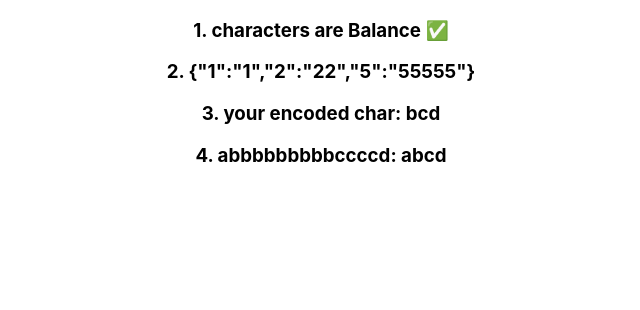
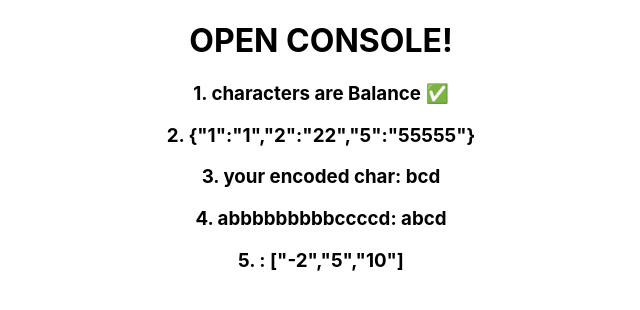
Before and after one commit to M-Hosseini80/mst-arman-challenges, a React (Create React App) app: page / in a window 1280 px wide. Shown: the top 310 px of the page, without its empty margins (319-959 px from the left). Built offline with nearby package versions, Linux system fonts and the light colour scheme.

Commit message:
Operations project, Done!

```diff
--- a/src/App.js
+++ b/src/App.js
@@ -3,13 +3,16 @@ import IsBalance from './components/Is-balance';
 import GetRepeatedInfo from './components/Get-repeated-info';
 import Encoder from './components/Encoder';
 import RemoveRepetitive from './components/Remove-repetitive';
+import Operations from './components/Operations';
 function App() {
   return (
     <div className="App">
+      <h1>OPEN CONSOLE!</h1>
       <IsBalance input="(){{}}" />
       <GetRepeatedInfo number="125" />
       <Encoder inputString="abz" repeatCount="2" />
       <RemoveRepetitive string="abbbbbbbbbccccd" />
+      <Operations ops="-2 5 D + R" />
     </div>
   );
 }
--- /dev/null
+++ b/src/components/Operations.js
@@ -0,0 +1,31 @@
+import React from 'react'
+
+export default function Operations({ ops }) {
+    let result = []
+    let temp;
+    ops.split(" ").map((str, index) => {
+        if (!isNaN(str)) {
+            result.push(str)
+            console.log(result)
+        } else if (str === 'D') {
+            temp = result.slice(-1) * 2
+            result.push(String(temp))
+            console.log(result)
+        }
+        else if (str === '+') {
+            temp = parseInt(result.slice(-1)) + parseInt(result.slice(-2, -1))
+            result.push(String(temp))
+            console.log(result)
+        }
+        else if (str === 'R') {
+            result.splice(-1)
+            console.log(result)
+        }
+        return result;
+    })
+    // console.log(result)
+
+    result = JSON.stringify(result)
+    // console.log('5: [change characters in App.js] |', result)
+    return (<h3>5. : {result}</h3>);
+}
```
